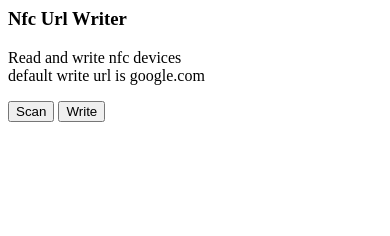
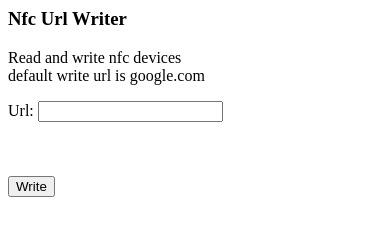
Before and after one commit to arunkumartdr/Nfc-web, a plain HTML site: page mobile.html in a window 390 px wide. Both pictures are taken after a click on the button "Write". Drawn offline with Linux system fonts and the light colour scheme.

Commit message:
Update mobile.html

```diff
--- a/mobile.html
+++ b/mobile.html
@@ -11,16 +11,19 @@ Read and write nfc devices
 <br> default write url is google.com
 </p>
 
-<button id="scanButton">Scan</button>
+
+Url: <input type="url" id="writeurl" required>
+<br><br><br><br>
+
 <button id="writeButton">Write</button>
-
 
 <script>
 writeButton.addEventListener("click", async () => {
-  alert("User clicked write button");
+  var newurl =  document.getElementById("writeurl").value ;
+  alert(newurl);
 	const urlRecord = {
 	  recordType: "url",
-	  data:"https://w3c.github.io/web-nfc/"
+	  data: newurl
 	};
 
   try {
```
